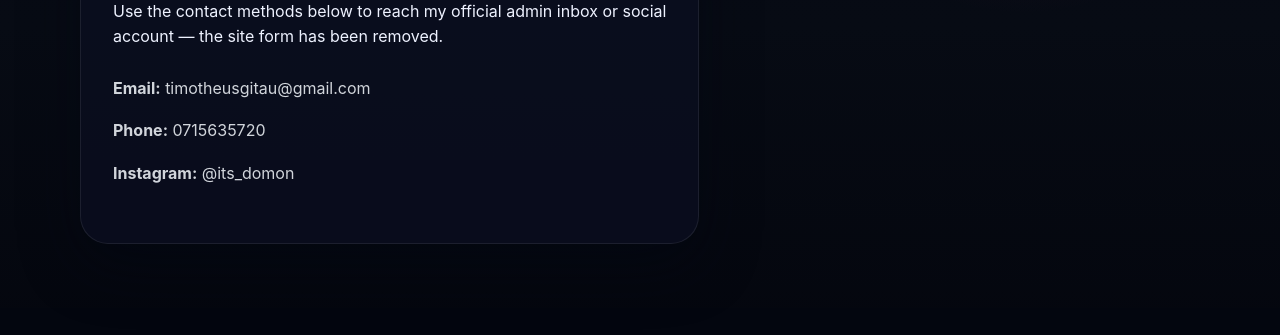
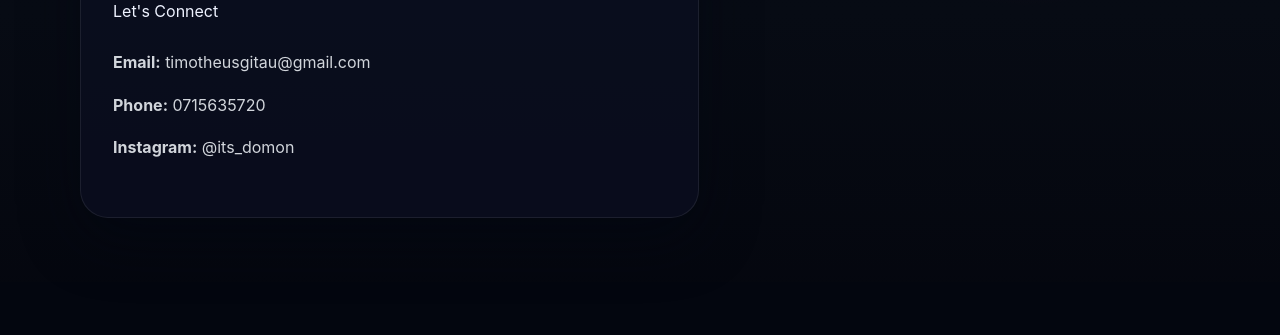
Before and after one commit to timotheusgitau-langb/Domon-Timothy-Website, a website: page contact.html in a window 1280 px wide. Shown: the part 408-743 px from the top of the page. Drawn offline with Linux system fonts and the light colour scheme.

Commit message:
Update contact paragraph to "Let's Connect"

```diff
--- a/contact.html
+++ b/contact.html
@@ -37,7 +37,7 @@
     <section class="container section-overlap contact-grid">
       <div class="contact-details">
         <h2>Get in touch</h2>
-        <p>Use the contact methods below to reach my official admin inbox or social account — the site form has been removed.</p>
+        <p>Let's Connect</p>
         <ul>
           <li><strong>Email:</strong> <a href="mailto:timotheusgitau@gmail.com">timotheusgitau@gmail.com</a></li>
           <li><strong>Phone:</strong> <a href="tel:+254715635720">0715635720</a></li>
```
